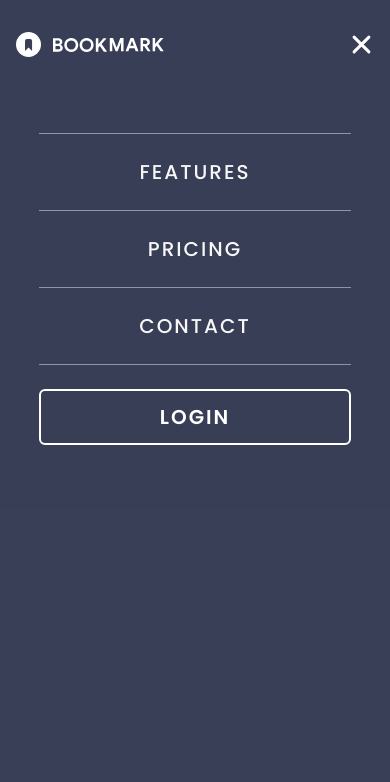
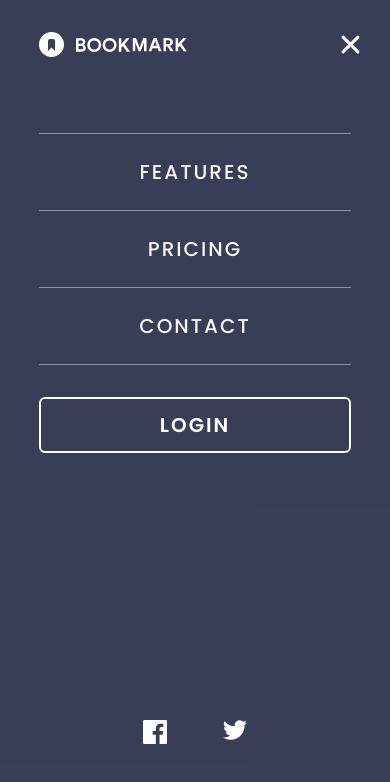
Before and after one commit to stove-jeebs/bookmark-landing-page, a website: page index.html in a window 390 px wide. Both pictures are taken after a click on the element 362 px from the left and 44 px from the top of the page. Drawn offline with Linux system fonts and the light colour scheme.

Commit message:
mobile dropdown menu complete

```diff
--- a/index.html
+++ b/index.html
@@ -3,7 +3,11 @@
   <head>
     <meta charset="UTF-8" />
     <meta name="viewport" content="width=device-width, initial-scale=1.0" />
-    <link rel="shortcut icon" href="#" type="image/x-icon" />
+    <link
+      rel="shortcut icon"
+      href="./dist/images/bookmark-favicon.png"
+      type="image/x-icon"
+    />
     <link rel="stylesheet" href="./dist/output.css" />
     <title>Bookmark Landing Page</title>
   </head>
@@ -12,10 +16,9 @@
     <!-- header -->
     <header>
       <nav
-        class="container flex items-center pt-8 pb-3 md:mt-6 ease-in-out duration-300 md:bg-white"
+        class="container flex flex-col justify-center items-center pt-8 pb-3 md:mt-6 ease-in-out duration-300 md:bg-white"
       >
-
-        <div class="w-[80%] max-w-lg">
+        <div class="flex w-[80vw] max-w-md md:max-w-none">
           <!-- logo -->
           <a href="#" id="logo">
             <svg wkdth="148" height="25" xmlns="http://www.w3.org/2000/svg">
@@ -43,16 +46,15 @@
               </g>
             </svg>
           </a>
-        </div>
-
-        <!-- hamburger menu -->
-        <div class="flex items-center justify-end flex-1 h-6 md:hidden">
-          <div id="menu-btn" class="flex items-center h-6 cursor-pointer">
-            <div id="burger" class="w-6 h-[3px] bg-neutral-900 rounded"></div>
+          <!-- hamburger menu -->
+          <div class="flex items-center justify-end flex-1 h-6 md:hidden">
+            <div id="menu-btn" class="flex items-center h-6 cursor-pointer">
+              <div id="burger" class="w-6 h-[3px] bg-neutral-900 rounded"></div>
+            </div>
           </div>
         </div>
 
-        <!-- nav links -->
+        <!-- desktop nav links -->
         <ul
           class="items-center justify-end hidden text-sm font-semibold uppercase md:flex gap-12 text-bookmark-blue"
         >
@@ -82,14 +84,14 @@
         <!-- mobile full screen dropdown menu -->
         <div
           id="dropdown"
-          class="absolute top-0 h-0 left-0 flex flex-col mt-[69px] w-screen font-medium uppercase ease-in-out duration-300 md:hidden"
+          class="absolute top-0 h-0 left-0 flex flex-col text-center mt-[69px] w-screen font-medium uppercase ease-in-out duration-300 md:hidden"
         >
-          <!-- nav links -->
+          <!-- mobile nav links -->
           <ul
             class="hidden flex-col items-center text-xl mt-16 text-bookmark-white tracking-widest"
           >
             <div
-              class="flex flex-col items-center gap-6 text-center w-[80%] max-w-lg"
+              class="flex flex-col items-center gap-6 text-center w-[80vw] max-w-md"
             >
               <li class="border-t border-bookmark-grey w-full pt-6">
                 <a href="#">features</a>
@@ -102,13 +104,19 @@
               </li>
               <button
                 type="button"
-                class="py-3 w-full tracking-widest font-semibold text-white uppercase border-2 border-white px-7 rounded-md bg-transparent"
+                class="py-3 w-full px-7 mt-2 tracking-widest font-semibold text-white uppercase border-2 border-white rounded-md bg-transparent"
               >
                 login
               </button>
             </div>
           </ul>
+          <!-- social media icons -->
+          <div class="mt-auto mb-[20vh] flex justify-center gap-14">
+            <a href="#"><img src="./dist/images/icon-facebook.svg" alt="facebook-icon"></a>
+            <a href="#"><img src="./dist/images/icon-twitter.svg" alt="twitter-icon"></a>
+          </div>
         </div>
+
       </nav>
 
       <!-- main -->
```
Also changed, not shown: dist/app.js, dist/app.ts, dist/images/bookmark-favicon.png (added), dist/images/favicon-32x32.png (deleted), dist/output.css.
